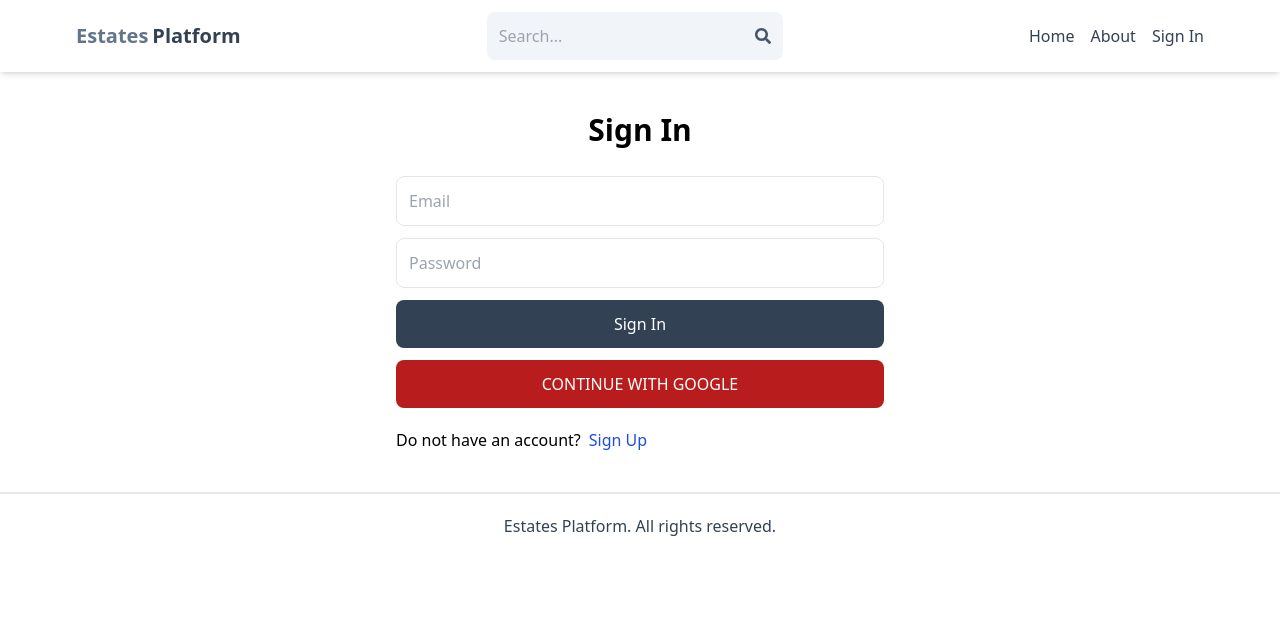
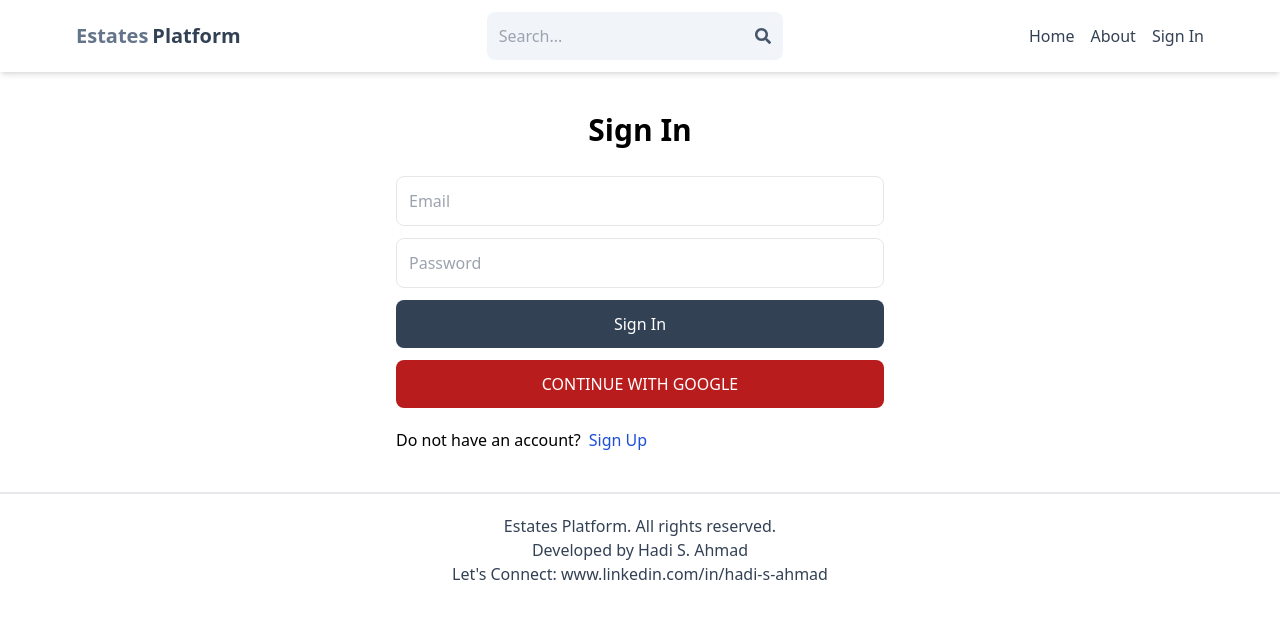
Before and after one commit to Hadi-SayedAhmad/mern-estate, a React (Vite) app in the folder client/: page /sign-in in a window 1280 px wide. Shown: the top 618 px of the page. Built offline with nearby package versions, Linux system fonts and the light colour scheme; no server answers.

Commit message:
final commit

```diff
--- a/client/src/pages/Footer.jsx
+++ b/client/src/pages/Footer.jsx
@@ -4,6 +4,8 @@ export default function Footer() {
   return (
     <div className='text-center text-slate-700 p-5 mt-7 border-t-2'>
       Estates Platform. All rights reserved.
+      <p>Developed by Hadi S. Ahmad</p>
+      <p>Let's Connect: <a href='www.linkedin.com/in/hadi-s-ahmad'>www.linkedin.com/in/hadi-s-ahmad</a></p>
     </div>
   )
 }
--- a/client/src/pages/Listing.jsx
+++ b/client/src/pages/Listing.jsx
@@ -105,7 +105,7 @@ export default function Listing() {
             <p className="text-2xl font-semibold">
               {listing.name} - ${" "}
               {listing.offer
-                ? listing.discountPrice.toLocaleString("en-US")
+                ? +listing.regularPrice - +listing.discountPrice
                 : listing.regularPrice.toLocaleString("en-US")}
               {listing.type === "rent" && " / month"}
             </p>
@@ -121,7 +121,7 @@ export default function Listing() {
               </p>
               {listing.offer && (
                 <p className="bg-green-900 w-full max-w-[200px] text-white text-center p-1 rounded-md">
-                  ${+listing.regularPrice - +listing.discountPrice} Discount
+                  ${listing.discountPrice.toLocaleString("en-US")} Discount
                 </p>
               )}
             </div>
```
